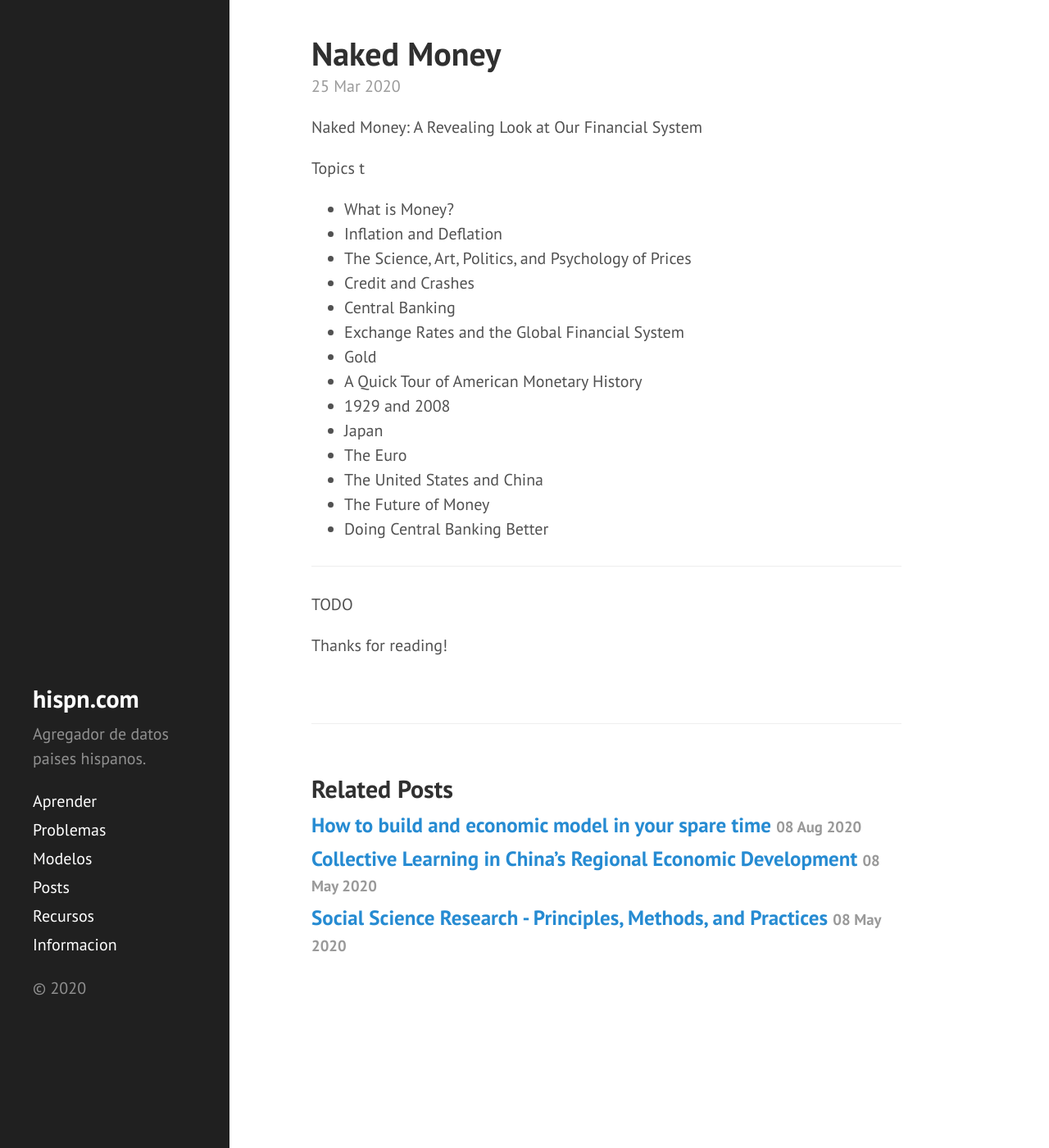
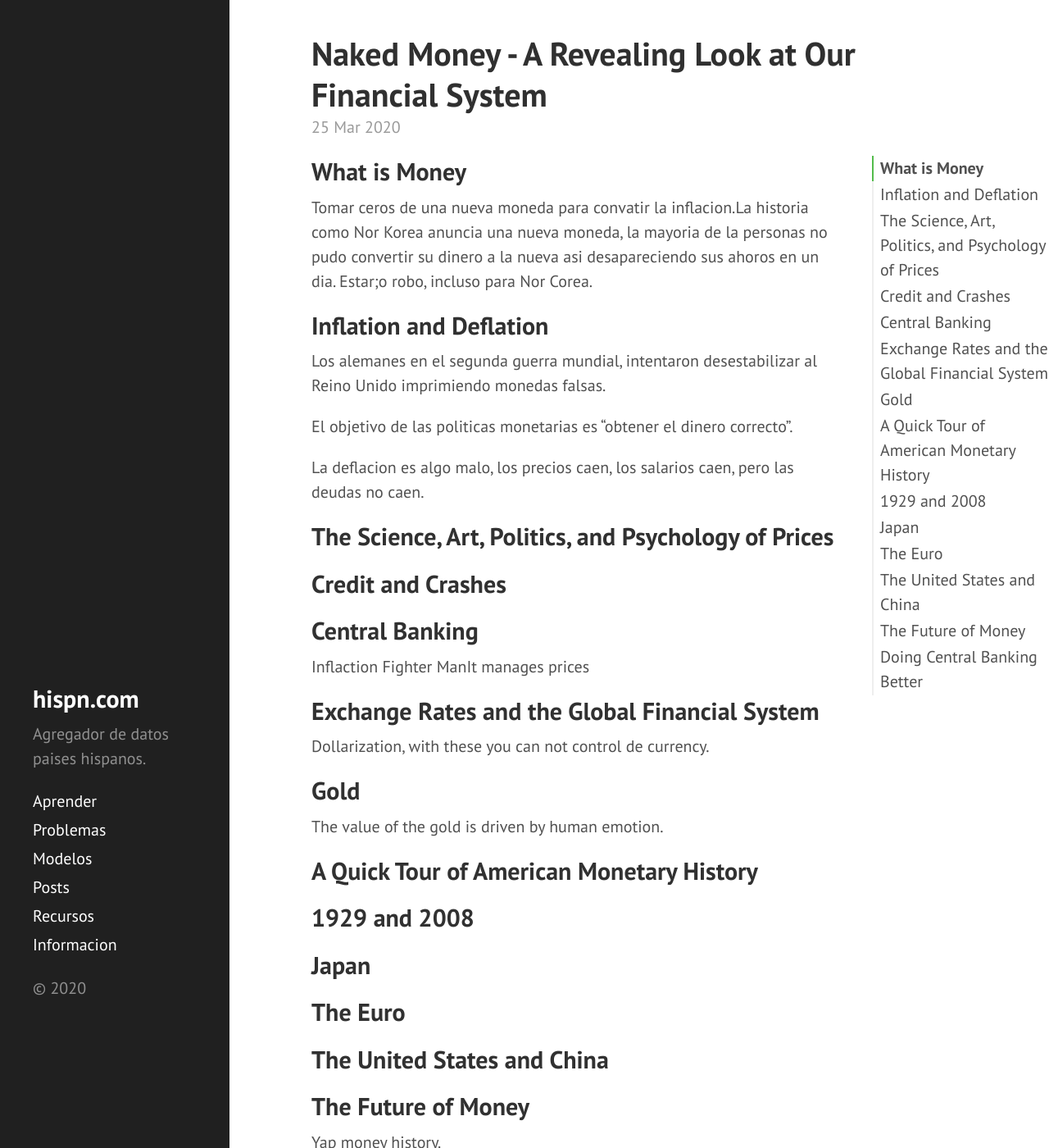
Before and after one commit to DanielBremont/hispn.github.io, a Jekyll site: the page built from _posts/libros/2020-03-25-Naked-Money.md, in a window 1280 px wide and 1400 px high. Shown: the whole window at 82% size. Built offline with Jekyll 4.4.1, drawn with Linux system fonts in a browser that asks for light colours; some of the changed text lies outside the part shown.

Commit message:
Nuevo commit

```diff
--- a/_posts/libros/2020-03-25-Naked-Money.md
+++ b/_posts/libros/2020-03-25-Naked-Money.md
@@ -1,33 +1,62 @@
 ---
 layout: post
-title: Naked Money
+title: Naked Money  - A Revealing Look at Our Financial System
 categories: [libros]
 tags: [conocimiento, libro, saber, econ]
 ---
 
-<!--Resumen-->
-Naked Money: A Revealing Look at Our Financial System
+<!--more-->
 
-Topics
-t
-- What is Money?
-- Inflation and Deflation
-- The Science, Art, Politics, and Psychology of Prices
-- Credit and Crashes
-- Central Banking
-- Exchange Rates and the Global Financial System
-- Gold
-- A Quick Tour of American Monetary History
-- 1929 and 2008
-- Japan
-- The Euro
-- The United States and China
-- The Future of Money
-- Doing Central Banking Better
+## What is Money
 
----
+Tomar ceros de una nueva moneda para convatir la inflacion.
+La historia como Nor Korea anuncia una nueva moneda, la mayoria de la personas no pudo convertir su dinero a la nueva asi desapareciendo sus ahoros en un dia. Estar;o robo, incluso para Nor Corea.
 
-<!--more-->
-TODO
+## Inflation and Deflation
 
-Thanks for reading!
+Los alemanes en el segunda guerra mundial, intentaron desestabilizar al Reino Unido imprimiendo monedas falsas.
+
+El objetivo de las politicas monetarias es "obtener el dinero correcto".
+
+La deflacion es algo malo, los precios caen, los salarios caen, pero las deudas no caen.
+
+## The Science, Art, Politics, and Psychology of Prices
+
+## Credit and Crashes
+
+## Central Banking
+
+Inflaction Fighter Man
+It manages prices
+
+## Exchange Rates and the Global Financial System
+
+Dollarization, with these you can not control de currency.
+
+## Gold
+
+The value of the gold is driven by human emotion.
+
+## A Quick Tour of American Monetary History
+
+## 1929 and 2008
+
+## Japan
+
+## The Euro
+
+## The United States and China
+
+## The Future of Money
+
+Yap money history.
+
+Analise of forms on money in history.
+
+Bitcoin Pizza  Day.
+
+If you buy ad asses in the hope that his value will rise you  are speculating.
+
+The greater fool theory buying something today in the belief that someone else will pay more for it tomorrow --has had a set at the table for every bubbel in the hisotry of human civilization.
+
+## Doing Central Banking Better
```
Also changed, not shown: _posts/libros/2020-03-25-España-Imaginada.md (deleted, +0 -21 lines).
